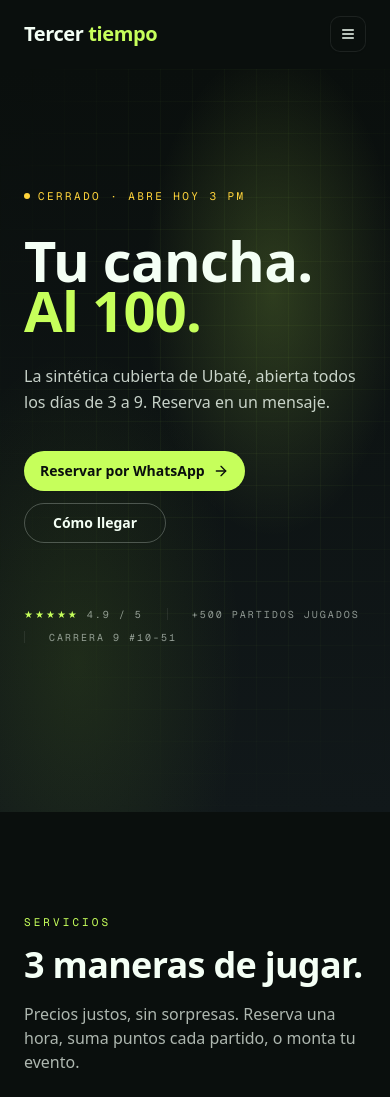
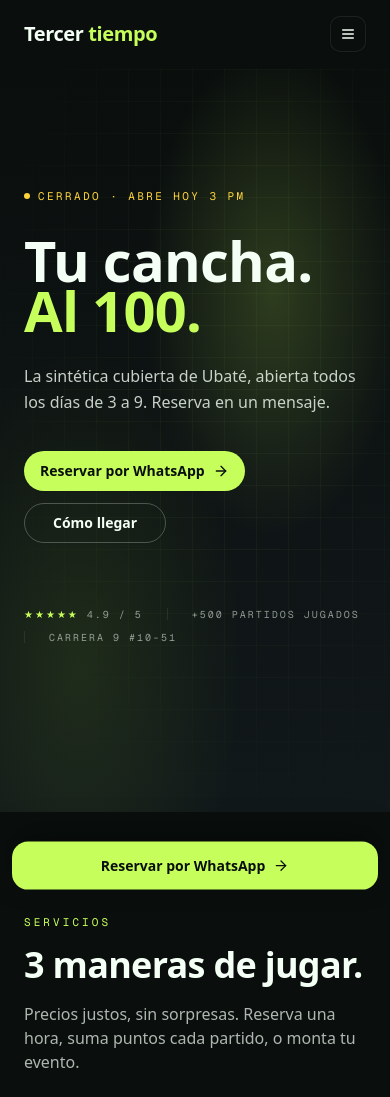
Before and after one commit to gomez2608/tercer-tiempo-landing, a Next.js app: page / in a window 390 px wide. Shown: the top 1097 px of the page. Built offline with nearby package versions, Linux system fonts and the light colour scheme.

Commit message:
feat(mobile): add sticky WhatsApp CTA that appears after hero

```diff
--- a/src/app/page.tsx
+++ b/src/app/page.tsx
@@ -7,6 +7,7 @@ import { Hero } from "@/components/sections/hero";
 import { Pricing } from "@/components/sections/pricing";
 import { Testimonials } from "@/components/sections/testimonials";
 import { Visit } from "@/components/sections/visit";
+import { StickyMobileCTA } from "@/components/sticky-mobile-cta";
 
 export default function Home() {
   return (
@@ -22,6 +23,7 @@ export default function Home() {
         <CallToAction />
       </main>
       <Footer />
+      <StickyMobileCTA />
     </div>
   );
 }
--- /dev/null
+++ b/src/components/sticky-mobile-cta.tsx
@@ -0,0 +1,46 @@
+"use client";
+
+import Link from "next/link";
+import { ArrowRight } from "lucide-react";
+import { useEffect, useState } from "react";
+
+import { Button } from "@/components/ui/button";
+import { reserveWhatsappMessage, whatsappUrl } from "@/lib/site-config";
+import { cn } from "@/lib/utils";
+
+export function StickyMobileCTA() {
+  const [visible, setVisible] = useState(false);
+
+  useEffect(() => {
+    const hero = document.getElementById("about");
+    if (!hero) return;
+
+    const observer = new IntersectionObserver(
+      ([entry]) => setVisible(!entry?.isIntersecting),
+      { rootMargin: "0px 0px -80% 0px" },
+    );
+    observer.observe(hero);
+    return () => observer.disconnect();
+  }, []);
+
+  return (
+    <div
+      className={cn(
+        "fixed inset-x-3 bottom-3 z-40 transition-transform duration-300 md:hidden",
+        visible ? "translate-y-0" : "translate-y-[120%]",
+      )}
+    >
+      <Link
+        href={whatsappUrl(reserveWhatsappMessage)}
+        target="_blank"
+        rel="noopener noreferrer"
+        className="block"
+      >
+        <Button className="w-full rounded-2xl py-6 font-bold shadow-[0_-10px_30px_rgba(0,0,0,0.4)]">
+          Reservar por WhatsApp
+          <ArrowRight className="h-4 w-4" />
+        </Button>
+      </Link>
+    </div>
+  );
+}
```
